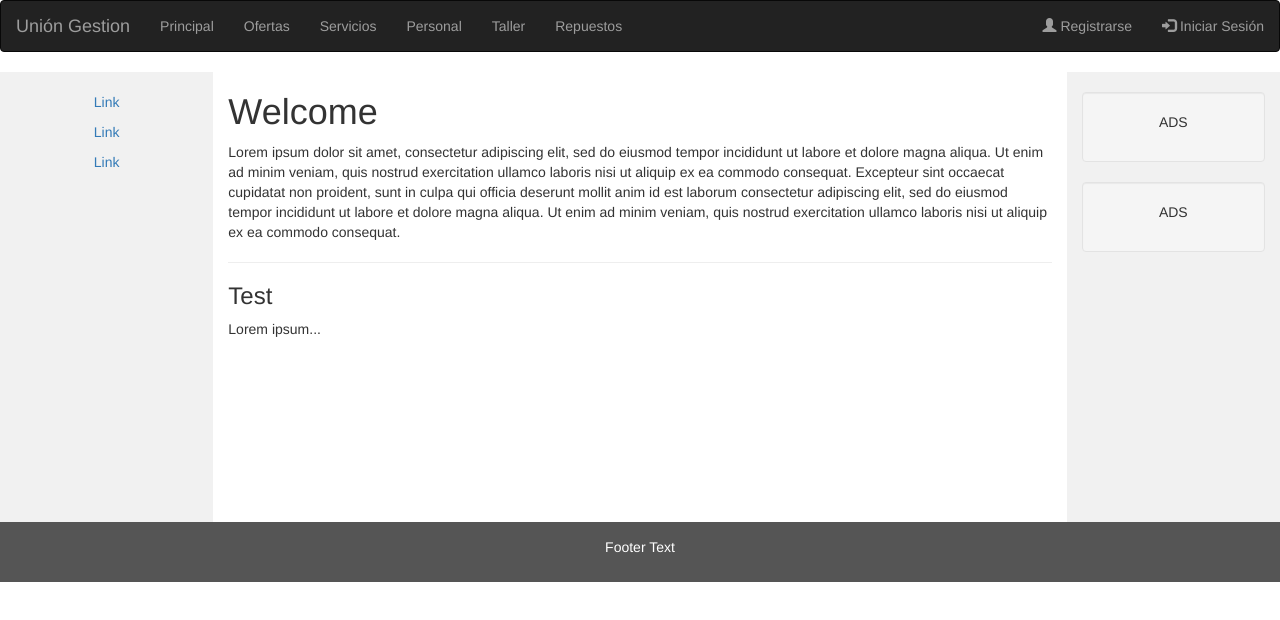
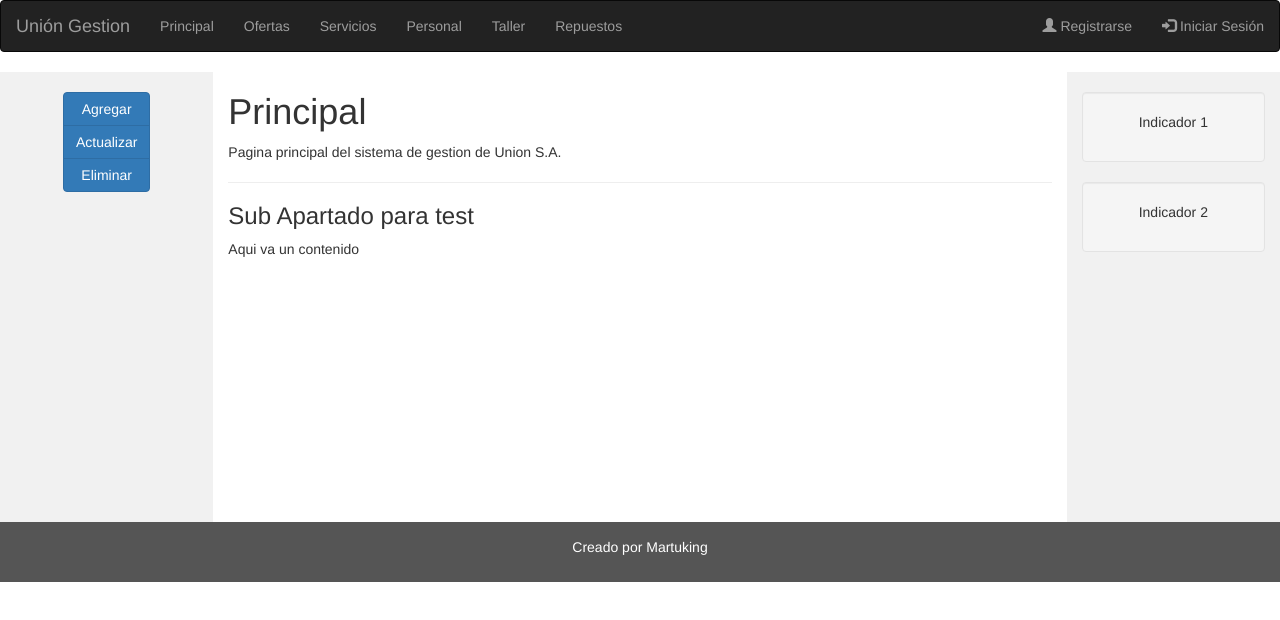
Before and after one commit to martuking/gestion_union, a website: page views/index.html in a window 1280 px wide. Drawn offline with nearby package versions, Linux system fonts and the light colour scheme; files that its build step writes are made by us from their sources.

Commit message:
probando grupos de botones

```diff
--- a/public/css/index.css
+++ b/public/css/index.css
@@ -29,3 +29,10 @@ padding: 15px;
 }
 .row.content {height:auto;}
 }
+
+.buttonGroup{
+  padding: 5%;
+  margin-top: 2%;
+  display: block;
+  position: relative;
+}
--- a/views/index.html
+++ b/views/index.html
@@ -30,29 +30,31 @@
 		<div class="container-fluid text-center">
 		  <div class="row content">
 		    <div class="col-sm-2 sidenav">
-		      <p><a href="#">Link</a></p>
-		      <p><a href="#">Link</a></p>
-		      <p><a href="#">Link</a></p>
+		      <div class="btn-group-vertical">
+		      	<button type="button"class="btn btn-primary">Agregar</button>
+		      	<button type="button"class="btn btn-primary">Actualizar</button>
+		      	<button type="button"class="btn btn-primary">Eliminar</button>
+		      </div>
 		    </div>
 		    <div class="col-sm-8 text-left">
-		      <h1>Welcome</h1>
-		      <p>Lorem ipsum dolor sit amet, consectetur adipiscing elit, sed do eiusmod tempor incididunt ut labore et dolore magna aliqua. Ut enim ad minim veniam, quis nostrud exercitation ullamco laboris nisi ut aliquip ex ea commodo consequat. Excepteur sint occaecat cupidatat non proident, sunt in culpa qui officia deserunt mollit anim id est laborum consectetur adipiscing elit, sed do eiusmod tempor incididunt ut labore et dolore magna aliqua. Ut enim ad minim veniam, quis nostrud exercitation ullamco laboris nisi ut aliquip ex ea commodo consequat.</p>
+		      <h1>Principal</h1>
+		      <p>Pagina principal del sistema de gestion de Union S.A.</p>
 		      <hr>
-		      <h3>Test</h3>
-		      <p>Lorem ipsum...</p>
+		      <h3>Sub Apartado para test</h3>
+		      <p>Aqui va un contenido</p>
 		    </div>
 		    <div class="col-sm-2 sidenav">
 		      <div class="well">
-		        <p>ADS</p>
+		        <p>Indicador 1</p>
 		      </div>
 		      <div class="well">
-		        <p>ADS</p>
+		        <p>Indicador 2</p>
 		      </div>
 		    </div>
 		  </div>
 		</div>
 		<footer class="container-fluid text-center">
-	  		<p>Footer Text</p>
+	  		<p>Creado por Martuking</p>
 		</footer>
 	</body>
 </html>
```
